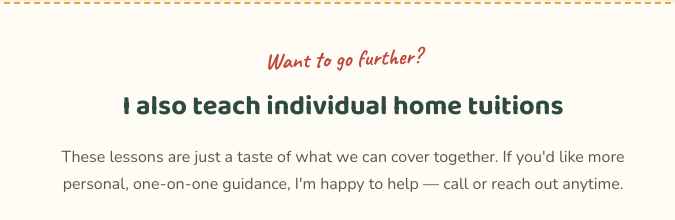
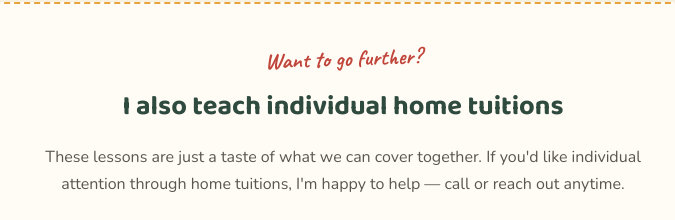
Before and after one commit to vinaygit26/learn-english-with-bhagya-rao-sir, a plain HTML site: page index.html in a window 1280 px wide. Shown: the part 2415-2635 px from the top of the page, 297-972 px from the left. Drawn offline with nearby package versions, Linux system fonts and the light colour scheme.

Commit message:
Refine contact section message for clarity

```diff
--- a/index.html
+++ b/index.html
@@ -345,7 +345,7 @@
       <div class="contact-cta-inner">
         <span class="eyebrow accent-font">Want to go further?</span>
         <h2>I also teach individual home tuitions</h2>
-        <p>These lessons are just a taste of what we can cover together. If you'd like more personal, one-on-one guidance, I'm happy to help — call or reach out anytime.</p>
+        <p>These lessons are just a taste of what we can cover together. If you'd like individual attention through home tuitions, I'm happy to help — call or reach out anytime.</p>
         <div class="contact-row">
           <a class="btn-primary" href="tel:+919949047516">📞 Call Me</a>
           <a class="btn-secondary contact-secondary" href="mailto:u.bhagyarao11@gmail.com">✉️ Email Me</a>
```
